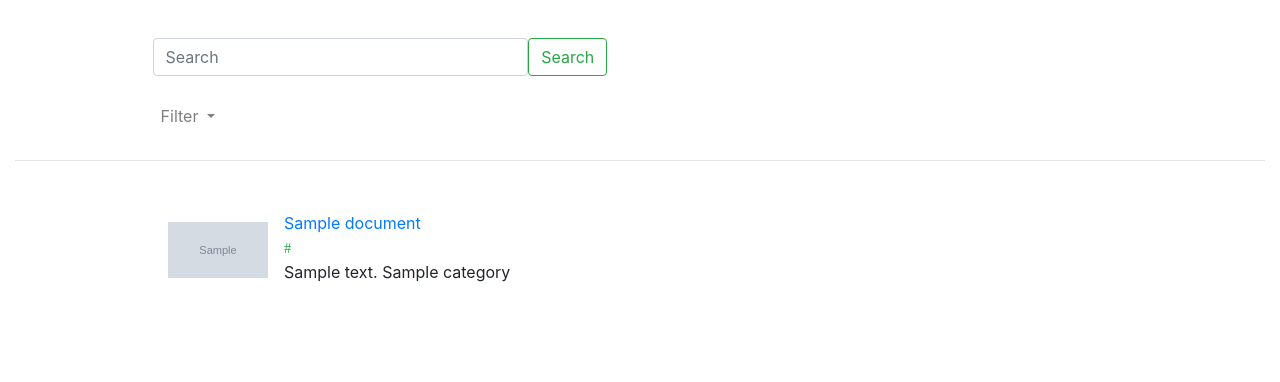
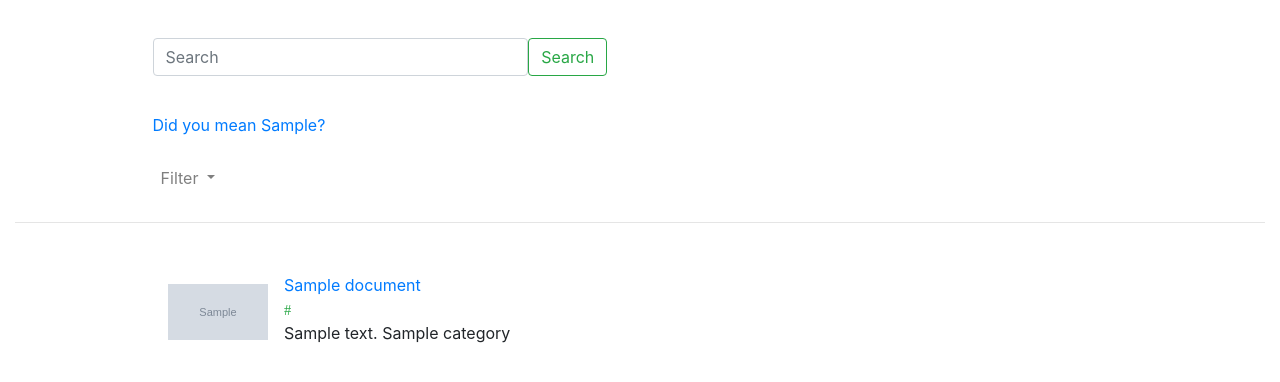
Before and after one commit to lsw94/CZ4034_Assignment, a Django app: template templates/result.html in a window 1280 px wide. Shown: the top 382 px of the page. Run offline with Django 3.2, Linux system fonts and the light colour scheme; tables that the repository leaves empty hold one stand-in row (values such as "Sample post"); the template is opened without the code that fills it: values that come from a table or form of the project are taken from there, most other values are stand-ins (such as "Sample title", 1, 10 or a date in 2020); grey boxes marked "Sample" are stand-in pictures; parts of the project's set-up code (start-up, migrations or seed data) failed here and were passed over; some libraries are stand-ins or nearby versions.

Commit message:
Update result.html

```diff
--- a/templates/result.html
+++ b/templates/result.html
@@ -98,10 +98,13 @@
 
     </div>
 
+    {% if auto_correct != "" %}
+        <div class="row top-positioning">
+            <a href="{% url 'search' %}?query={{auto_correct}}">Did you mean {{auto_correct}}?</a>
+        </div>
+    {% endif %}
+
     <nav class="navbar navbar-expand-lg navbar-light filter-positioning">
-        {#  <button class="navbar-toggler" type="button" data-toggle="collapse" data-target="#navbarSupportedContent" aria-controls="navbarSupportedContent" aria-expanded="false" aria-label="Toggle navigation">#}
-        {#    <span class="navbar-toggler-icon"></span>#}
-        {#  </button>#}
 
         <div class="navbar-collapse filter-wording" id="navbarSupportedContent">
             <ul class="navbar-nav mr-auto">
```
